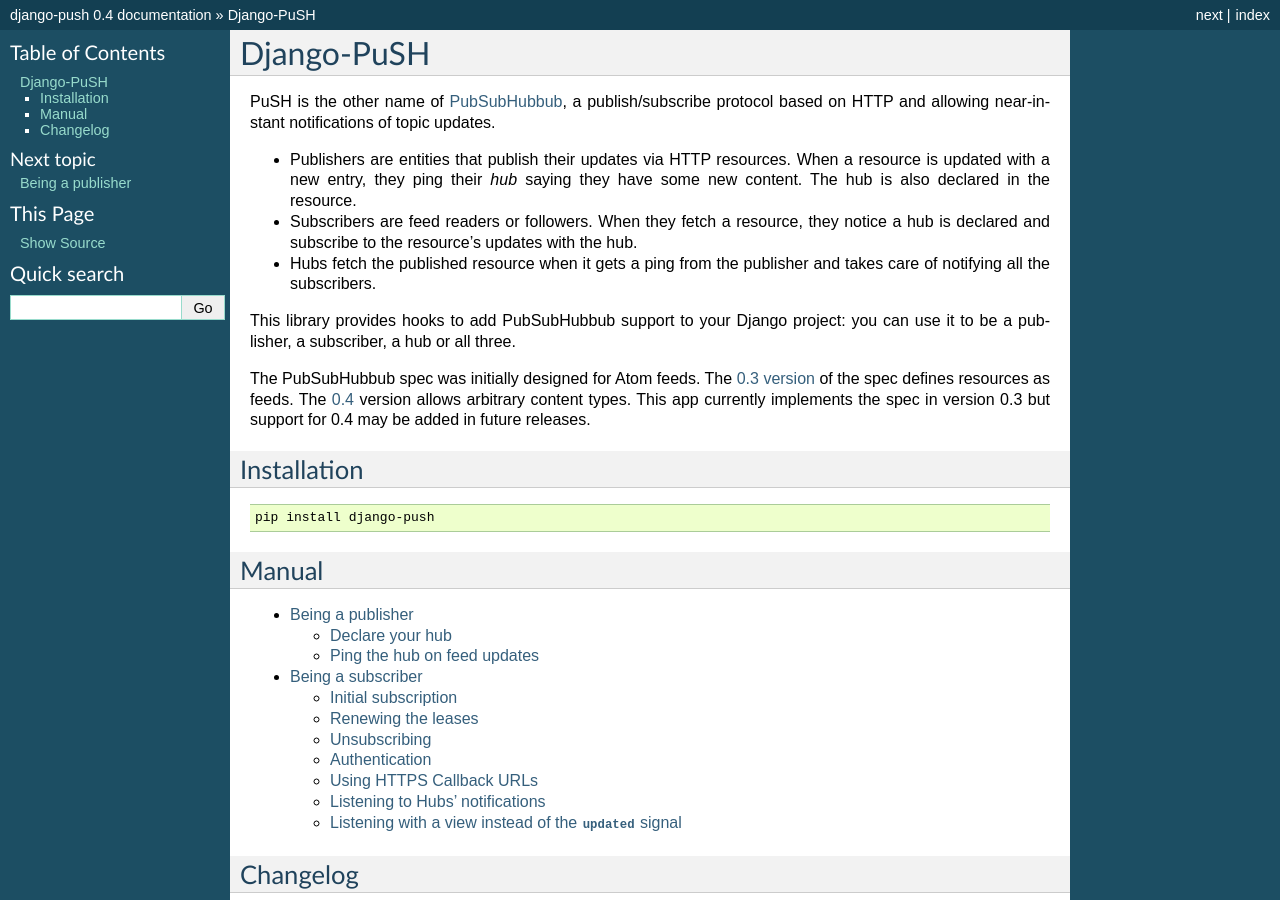
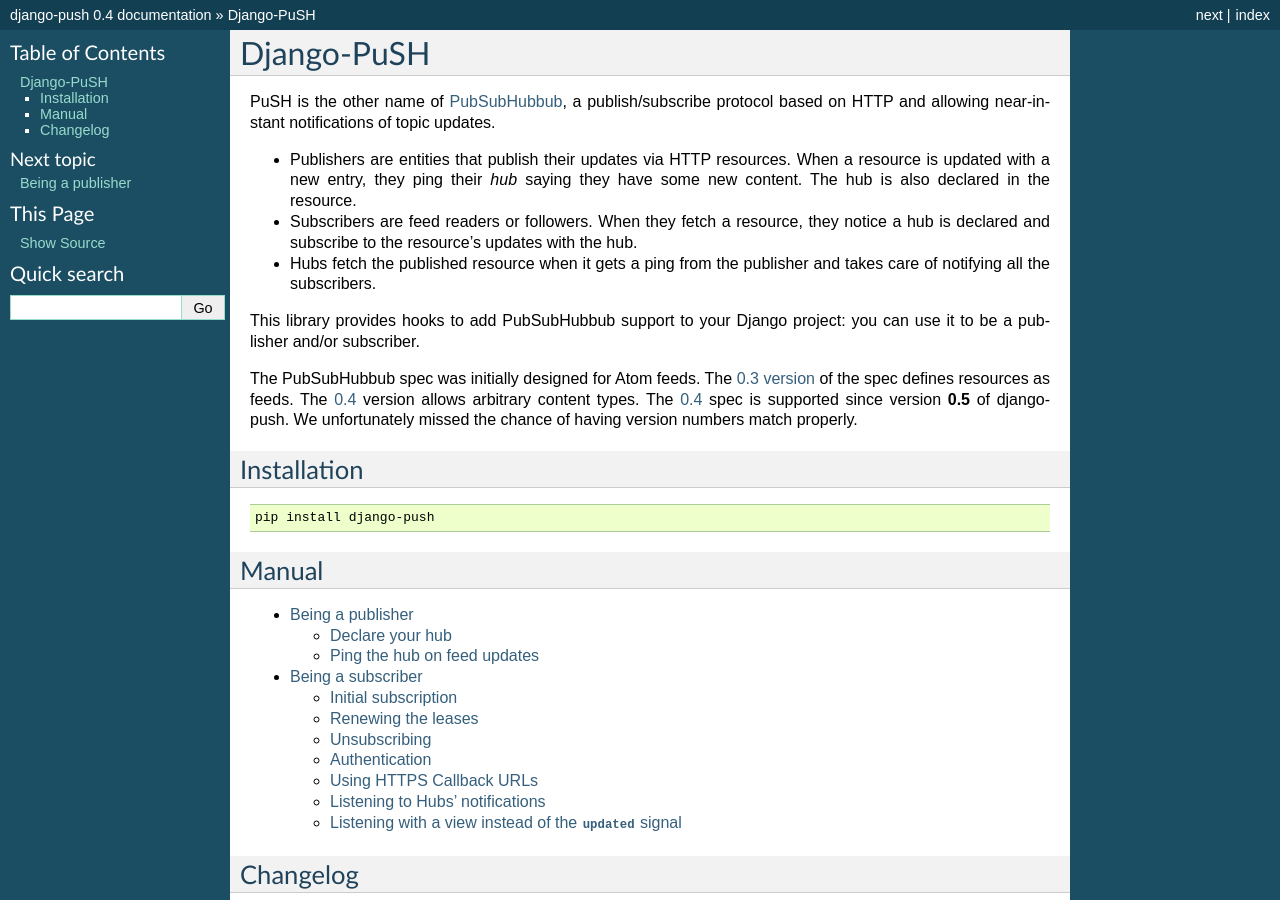
Before and after one commit to brutasse/django-push, a Sphinx documentation site: the page built from docs/index.rst, in a window 1280 px wide and 900 px high. Built offline with Sphinx 7.4.7, drawn with Linux system fonts in a browser that asks for light colours.

Commit message:
Removed hub mention, promote 0.4 compatibility

```diff
--- a/docs/index.rst
+++ b/docs/index.rst
@@ -18,12 +18,13 @@
 .. _PubSubHubbub: http://code.google.com/p/pubsubhubbub/
 
 This library provides hooks to add PubSubHubbub support to your Django
-project: you can use it to be a publisher, a subscriber, a hub or all three.
+project: you can use it to be a publisher and/or subscriber.
 
 The PubSubHubbub spec was initially designed for Atom feeds. The `0.3
 version`_ of the spec defines resources as feeds. The `0.4`_ version allows
-arbitrary content types. This app currently implements the spec in version 0.3
-but support for 0.4 may be added in future releases.
+arbitrary content types. The `0.4`_ spec is supported since version **0.5** of
+django-push. We unfortunately missed the chance of having version numbers
+match properly.
 
 .. _0.3 version: http://pubsubhubbub.googlecode.com/svn/trunk/pubsubhubbub-core-0.3.html
 
```
